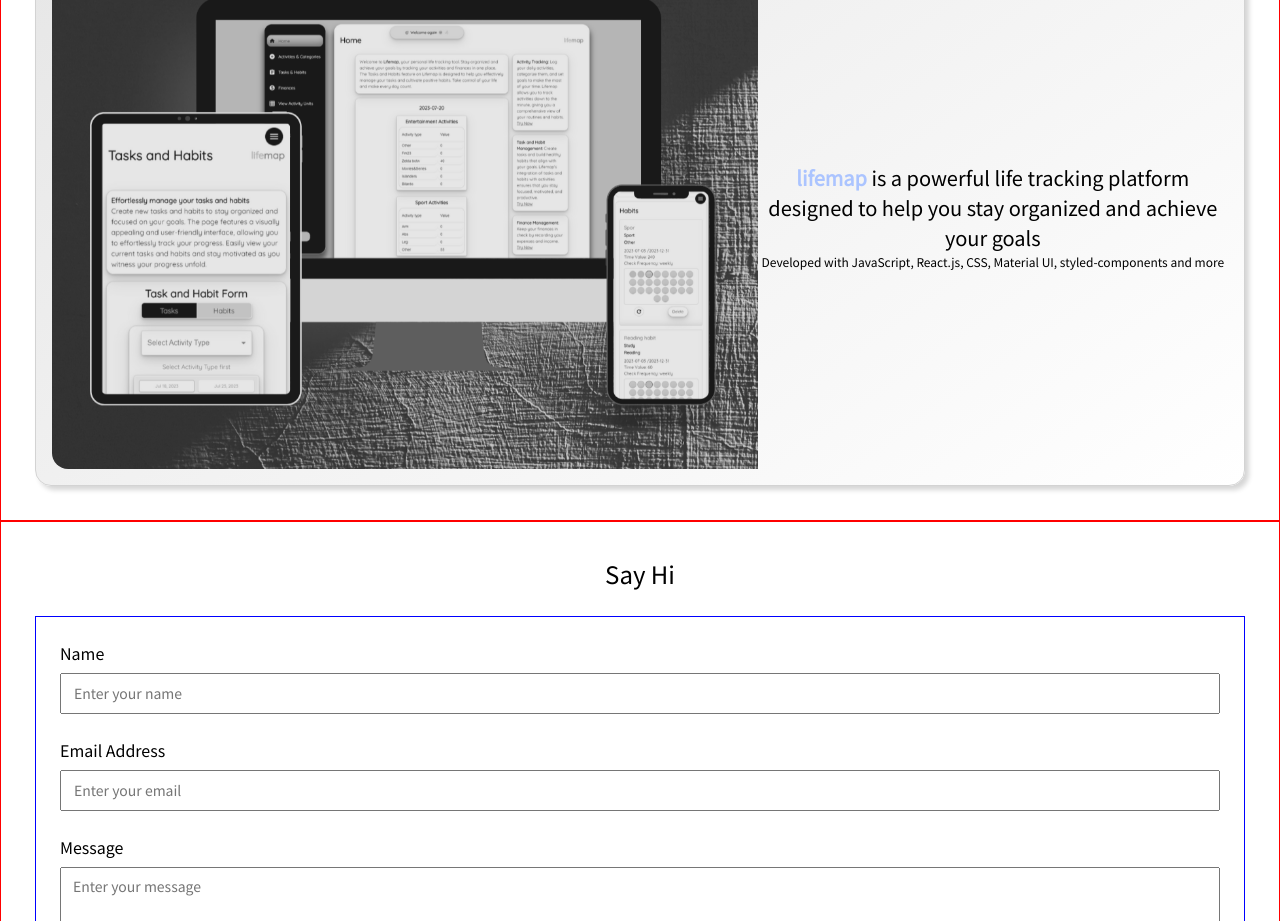
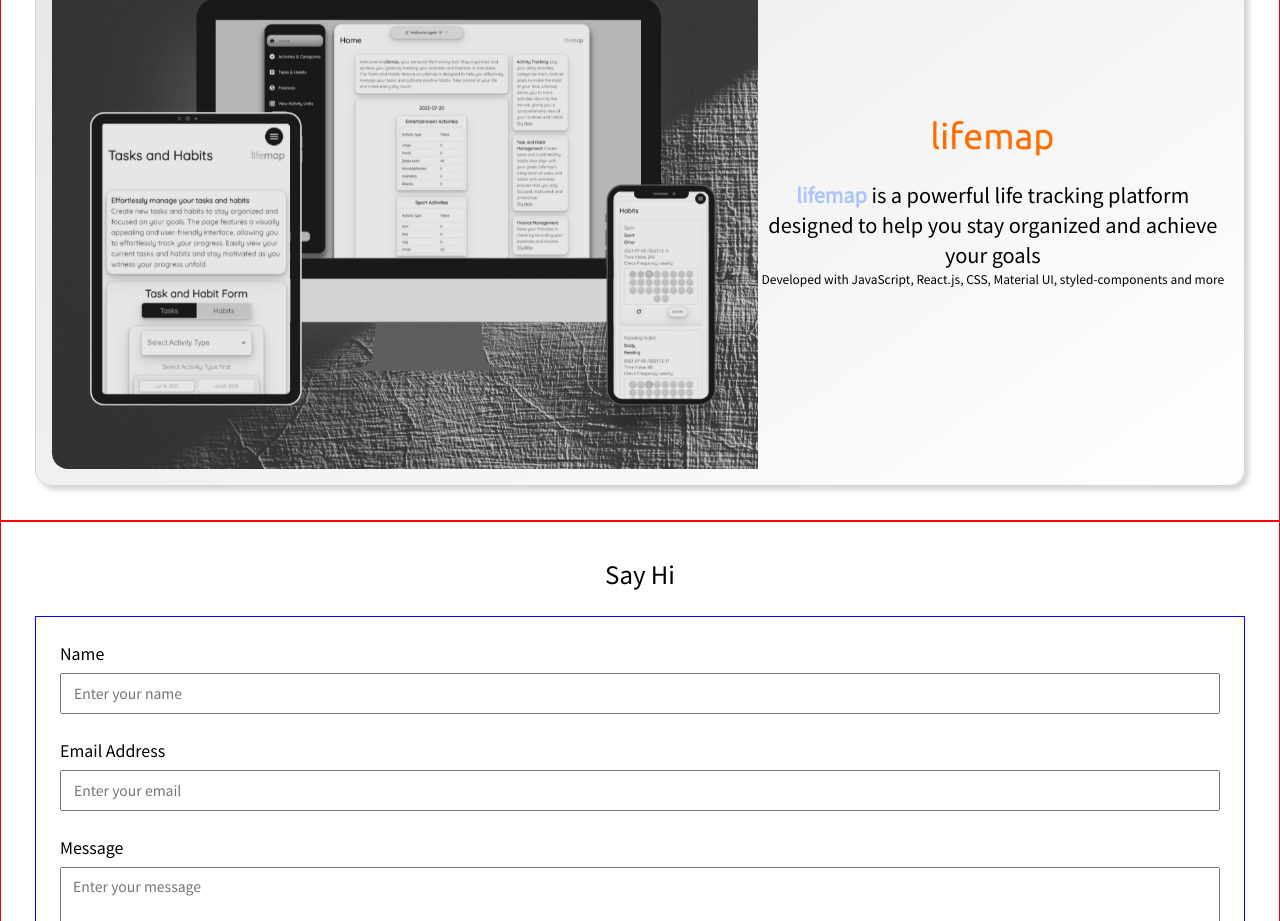
Before and after one commit to berkaysson/berkaysson-portfolio-site, a React (Create React App) app: page / in a window 1280 px wide. Shown: the part 1620-2541 px from the top of the page. Built offline with nearby package versions, Linux system fonts and the light colour scheme.

Commit message:
Fix to not loading Logo

```diff
--- a/src/Components/Sections/Projects/ProjectItem.js
+++ b/src/Components/Sections/Projects/ProjectItem.js
@@ -137,7 +137,8 @@ const ProjectItem = ({
   siteLink,
   isMouseFollowerOn,
   projectContentRef,
-  imgPath
+  imgPath,
+  logoComponent
 }) => {
   const ref = useRef(null);
   const inView = useInView(ref, {once:true});
@@ -172,7 +173,7 @@ const ProjectItem = ({
           >
             <ProjectLogo>
               {
-                //logo
+                logoComponent
               }
             </ProjectLogo>
             <ProjectContent>
--- a/src/Components/Sections/Projects/Projects.js
+++ b/src/Components/Sections/Projects/Projects.js
@@ -1,6 +1,7 @@
 import { styled } from "styled-components";
 import ProjectItem from "./ProjectItem";
 import lifemapImg from "../../../Images/lifemap/lifemap-launch.png";
+import LifemapLogo from "../../../Images/lifemap/LifemapLogo";
 
 const ProjectsWrapper = styled.div`
   border: 1px solid red;
@@ -29,6 +30,7 @@ const Projects = ({ projectContentRef, screenWidth }) => {
         isMouseFollowerOn={screenWidth <= 1024}
         projectContentRef={projectContentRef}
         imgPath={lifemapImg}
+        logoComponent={<LifemapLogo />}
       />
     </ProjectsWrapper>
   );
```
